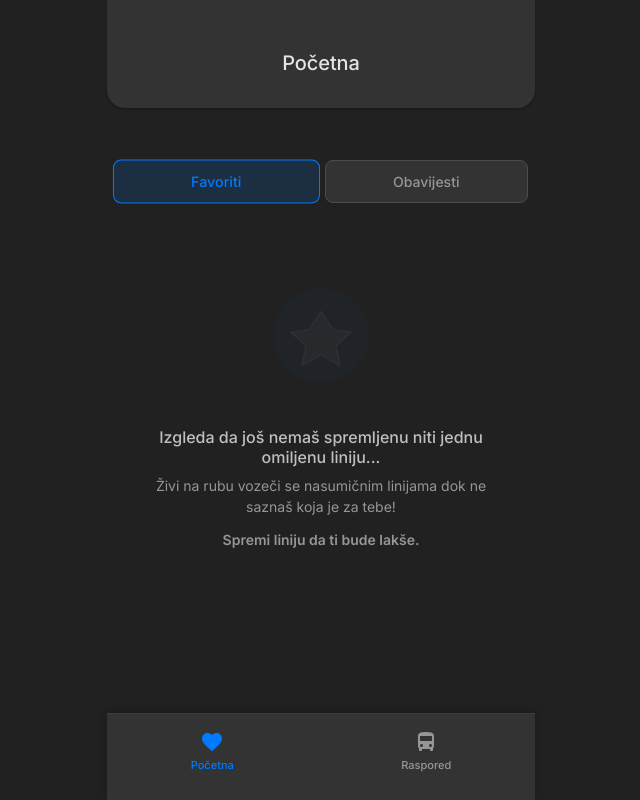
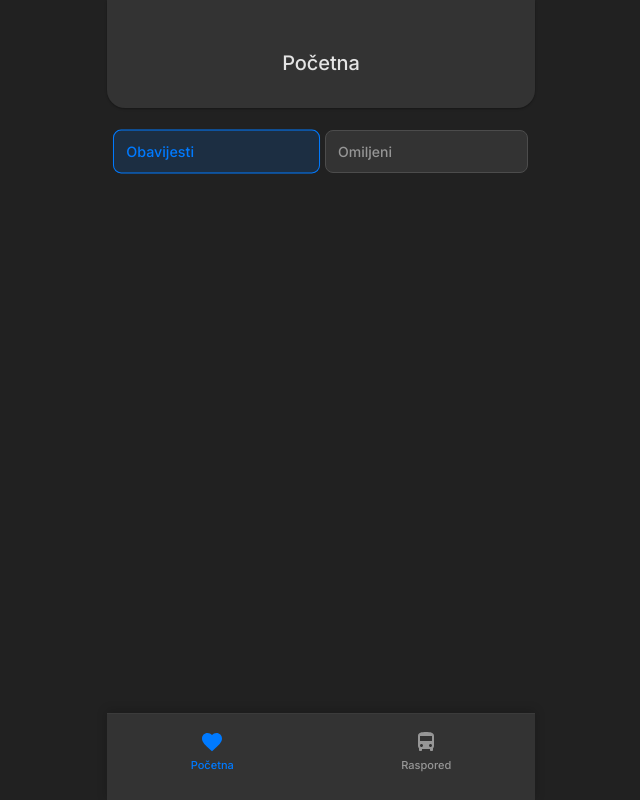
Before and after one commit to achqes/zjp, a plain HTML site: page index.html in a window 1280 px wide. Shown: the whole page, without its empty margins (319-959 px from the left). Drawn offline with Linux system fonts and the light colour scheme.

Commit message:
Update index.html

```diff
--- a/index.html
+++ b/index.html
@@ -37,23 +37,6 @@
   <button class="back-btn hidden" id="back-to-line-detail">←</button>
 
 
-  <!-- HOME SCREEN (TAB 1 - POČETNA) -->
-  <div class="screen active" id="screen-home">
-    <div class="content with-header">
-      <div class="home-tabs">
-        <button class="home-tab active" data-tab="favorites">Favoriti</button>
-        <button class="home-tab" data-tab="notifications">Obavijesti</button>
-      </div>
-
-      <div id="home-tab-favorites" class="home-tab-content active">
-        <div id="favorites-list"></div>
-      </div>
-
-      <div id="home-tab-notifications" class="home-tab-content">
-        <div id="notifications-list"></div>
-      </div>
-    </div>
-  </div>
 
 
   <!-- LINES SCREEN (TAB 2 - RASPORED) -->
@@ -85,6 +68,24 @@
     </div>
   </div>
 
+  <div id="screen-home" class="screen active">
+  <div class="content">
+    <!-- Tabs scrollaju sa content-om -->
+    <div class="home-tabs">
+      <div class="home-tab active" data-tab="notifications">Obavijesti</div>
+      <div class="home-tab" data-tab="favorites">Omiljeni</div>
+    </div>
+
+    <!-- Content scrolluje normalno -->
+    <div id="home-tab-notifications" class="home-tab-content active">
+      <div id="notifications-list"></div>
+    </div>
+    <div id="home-tab-favorites" class="home-tab-content">
+      <div id="favorites-list"></div>
+    </div>
+  </div>
+</div>
+
 
   <!-- BOTTOM NAVIGATION -->
   <div class="bottom-nav">
```
